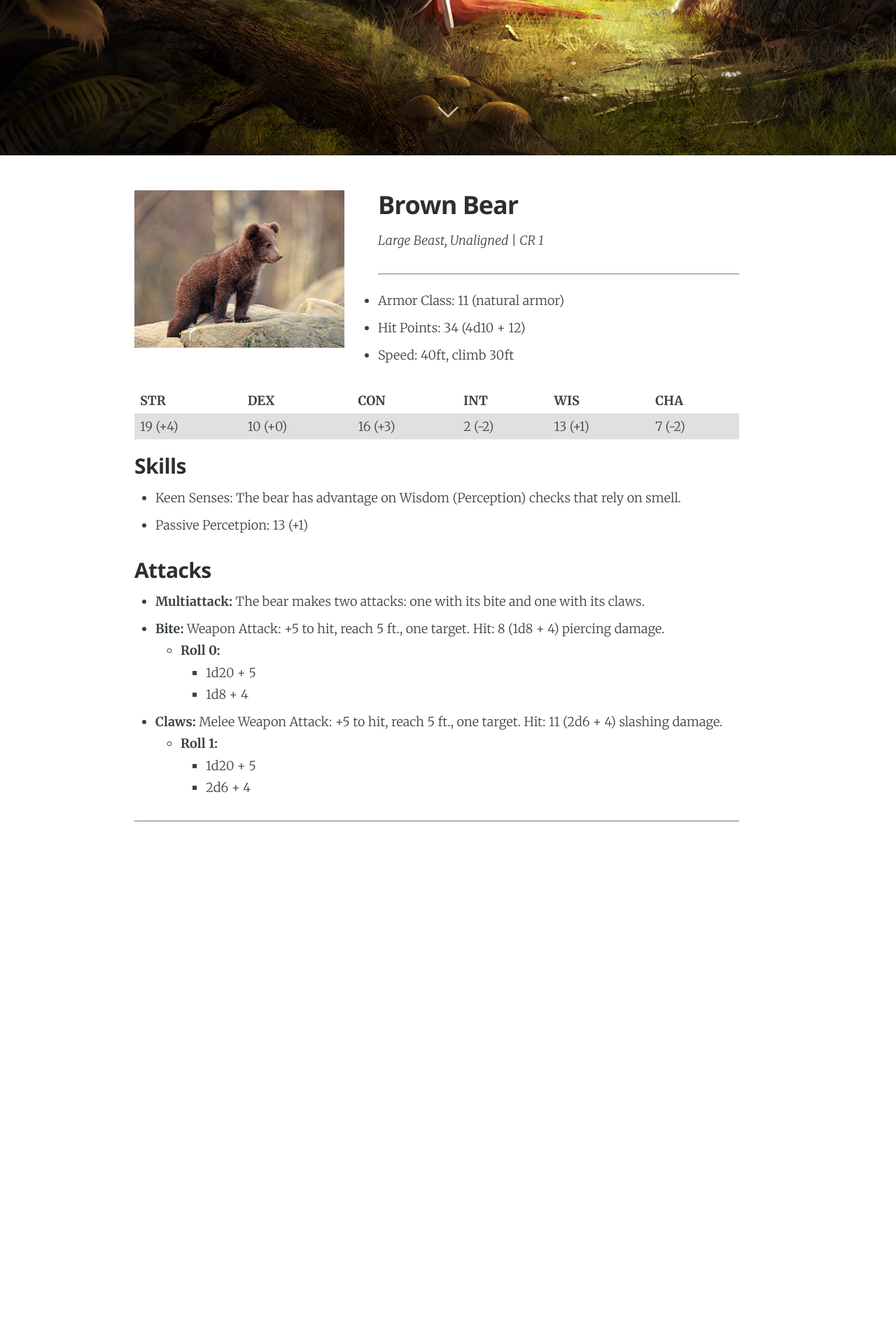
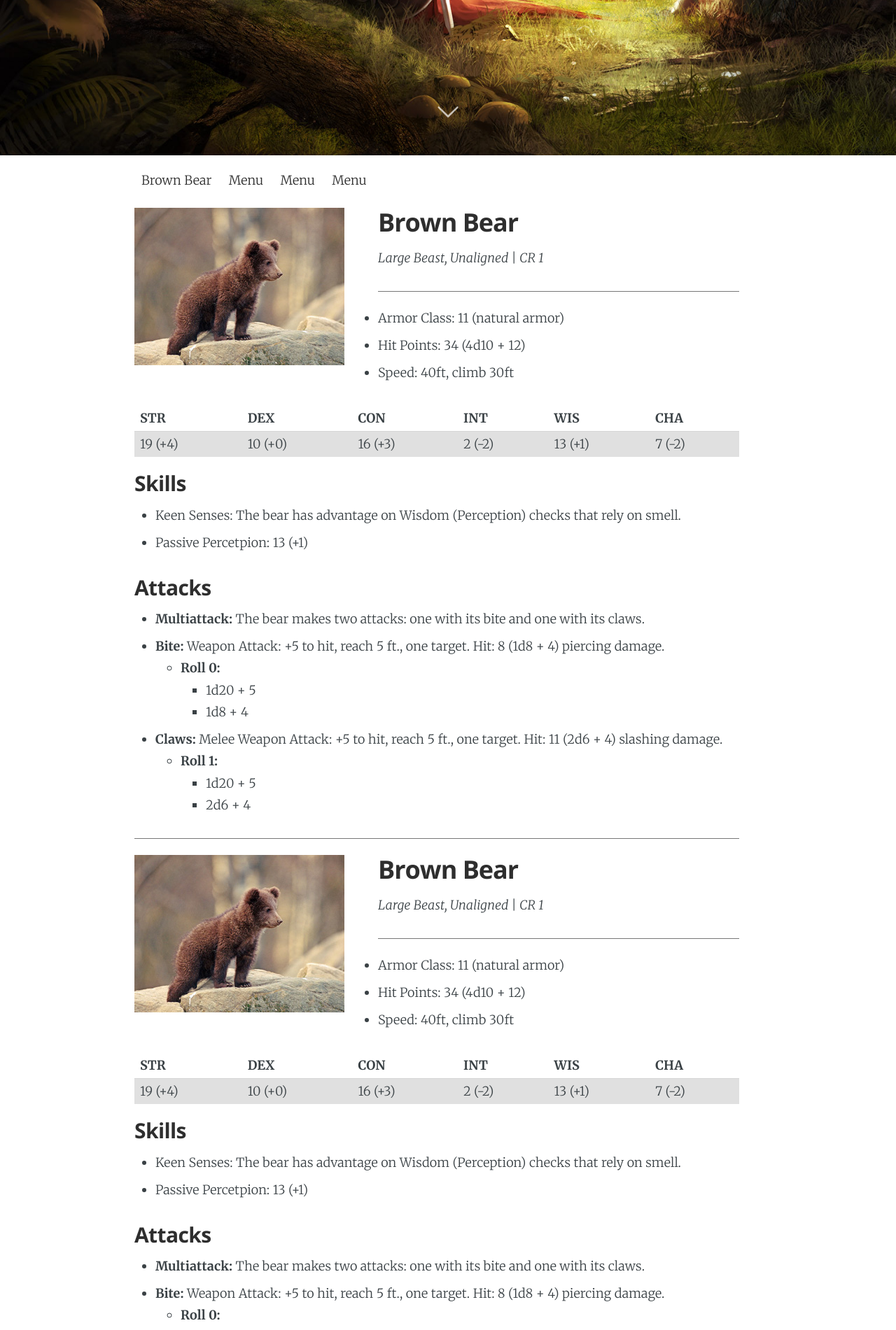
Before and after one commit to royally-handmade/royally-handmade.github.io, a Jekyll site: the page built from monsters.html, in a window 1280 px wide. Shown: the part 678-2579 px from the top of the page at 70% size. Built offline with Jekyll 4.4.1, drawn with Linux system fonts in a browser that asks for light colours; nearby versions of some CDN libraries; before the commit the page ends 1853 px from its top, so only the background shows below that.

Commit message:
adding monsters
updating to add more monsters

```diff
--- /dev/null
+++ b/_includes/main-nav.html
@@ -0,0 +1,8 @@
+<div id="menu-bar">
+    <ul>
+        <li><a href="#brownbear">Brown Bear</a></li>
+        <li><a href="#">Menu</a></li>
+        <li><a href="#">Menu</a></li>
+        <li><a href="#">Menu</a></li>
+    </ul>
+</div>
--- a/assets/css/screen.css
+++ b/assets/css/screen.css
@@ -376,7 +376,6 @@ a {
 
     a:hover {
         color: #111;
-
     }
 
 p, ul, ol, dl {
@@ -725,7 +724,7 @@ body.nav-opened .site-wrapper {
     display: table;
     width: 100%;
     height: 100vh;
-    margin-bottom: 5rem;
+    margin-bottom: 2rem;
     text-align: center;
     background: url(/assets/images/testing-home-2.jpg), no-repeat top center;
     background-size: cover;
@@ -1279,6 +1278,33 @@ body.page-template .post-title {
     font-size: 1.4rem;
     line-height: 1.5em;
 }
+/* Menu navigation */
+
+#menu-bar li {
+    display: inline;
+    margin: 10px;
+    text-align: left;
+    list-style: disc;
+}
+#menu-bar ul {
+    padding: 0px;
+}
+
+#menu-bar a {
+    text-decoration: none;
+    color: #2E2E2E;
+}
+
+#menu-bar a:hover {
+    border-bottom: 1px dotted;
+}
+
+#menu-bar {
+    background-color: white;
+    max-width: 80%;
+    height: 35px;
+    margin-bottom: 2rem;
+}
 
 /*content on the index*/
 .index {
@@ -2127,7 +2153,6 @@ body.page-template .post-title {
         border-top: rgba(0,0,100,0.06) 1px solid;
         border-left: none;
     }
-
 }
 
 
--- a/monsters.html
+++ b/monsters.html
@@ -3,20 +3,76 @@ title: Monsters
 description: Change into which animal?
 layout: page
 ---
+{% include main-nav.html %}
 <div class="monster">
-    <!--Need to create a menu for the list of monsters.
-        The table works but needs to be made responsive in screen.css
-        <table>
+<!--THE BROWN BEAR-->
+    <img src="/assets/images/brownbear.jpg" alt="Brown Bear" />
+    <h2 id="brownbear">Brown Bear</h2>
+    <p><i>Large Beast, Unaligned | CR 1</i></p>
+    <hr />
+    <ul>
+        <li>Armor Class: 11 (natural armor)</li>
+        <li>Hit Points: 34 (4d10 + 12)</li>
+        <li>Speed: 40ft, climb 30ft</li>
+    </ul>
+    <table class="stats">
         <thead>
             <tr>
-                <td><a href="#brownbear">#brownbear</a></td>
-                <td><a href="#">#another</a></td>
-                <td><a href="#">#another</a></td>
-                <td><a href="#">#another</a></td>
-                <td><a href="#">#another</a></td>
+                <td>STR</td>
+                <td>DEX</td>
+                <td>CON</td>
+                <td>INT</td>
+                <td>WIS</td>
+                <td>CHA</td>
             </tr>
         </thead>
-    </table>-->
+        <tbody>
+            <tr>
+                <td>19 (+4)</td>
+                <td>10 (+0)</td>
+                <td>16 (+3)</td>
+                <td>2 (-2)</td>
+                <td>13 (+1)</td>
+                <td>7 (-2)</td>
+            </tr>
+        </tbody>
+    </table>
+    <h3>Skills</h3>
+    <ul class="Skills">
+        <li>Keen Senses: The bear has advantage on Wisdom (Perception) checks that rely on smell.</li>
+        <li>Passive Percetpion: 13 (+1)</li>
+    </ul>
+    <h3>Attacks</h3>
+    <ul>
+        <li><b>Multiattack:</b> The bear makes two attacks: one with its bite and one with its claws.</li>
+        <li>
+            <b>Bite:</b> Weapon Attack: +5 to hit, reach 5 ft., one target. Hit: 8 (1d8 + 4) piercing damage.
+            <ul>
+                <li>
+                    <b>Roll 0:</b>
+                    <ul>
+                        <li>1d20 + 5</li>
+                        <li>1d8 + 4</li>
+                    </ul>
+                </li>
+            </ul>
+        </li>
+        <li>
+            <b>Claws:</b> Melee Weapon Attack: +5 to hit, reach 5 ft., one target. Hit: 11 (2d6 + 4) slashing damage.
+            <ul>
+                <li>
+                    <b>Roll 1:</b>
+                    <ul>
+                        <li>1d20 + 5</li>
+                        <li>2d6 + 4</li>
+                    </ul>
+                </li>
+            </ul>
+        </li>
+    </ul>
+    <hr />
+
+<!--ANOTHER MONSTER-->
     <img src="/assets/images/brownbear.jpg" alt="Brown Bear" />
     <h2 id="brownbear">Brown Bear</h2>
     <p><i>Large Beast, Unaligned | CR 1</i></p>
```
Lines whose indentation alone changed are shown as unchanged.
